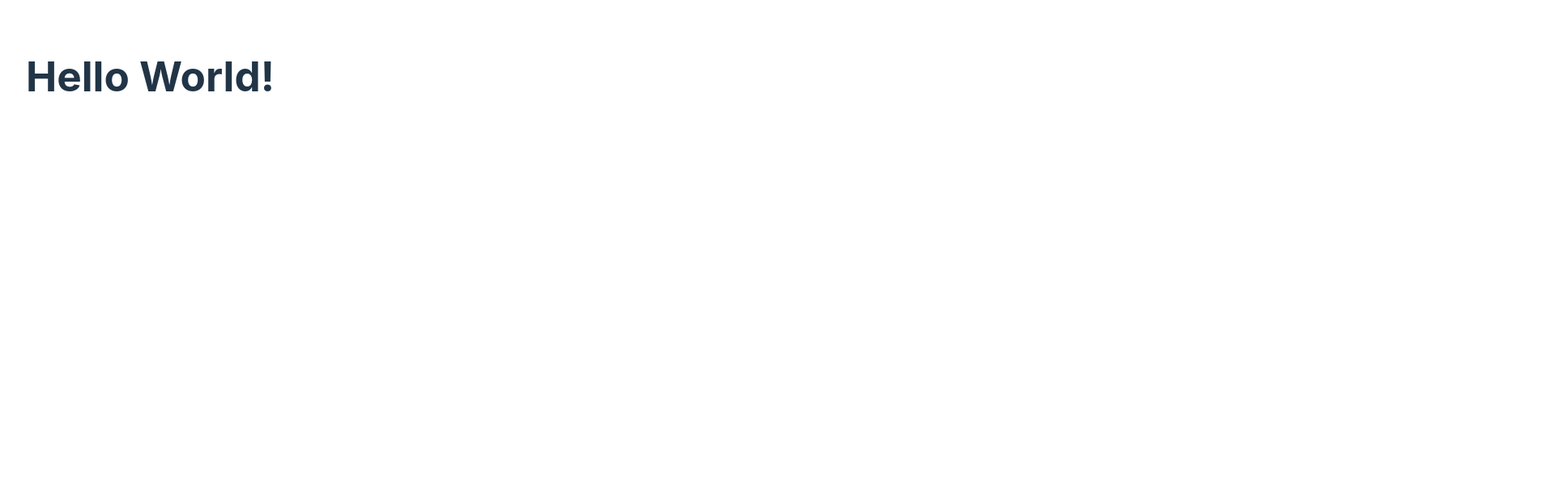
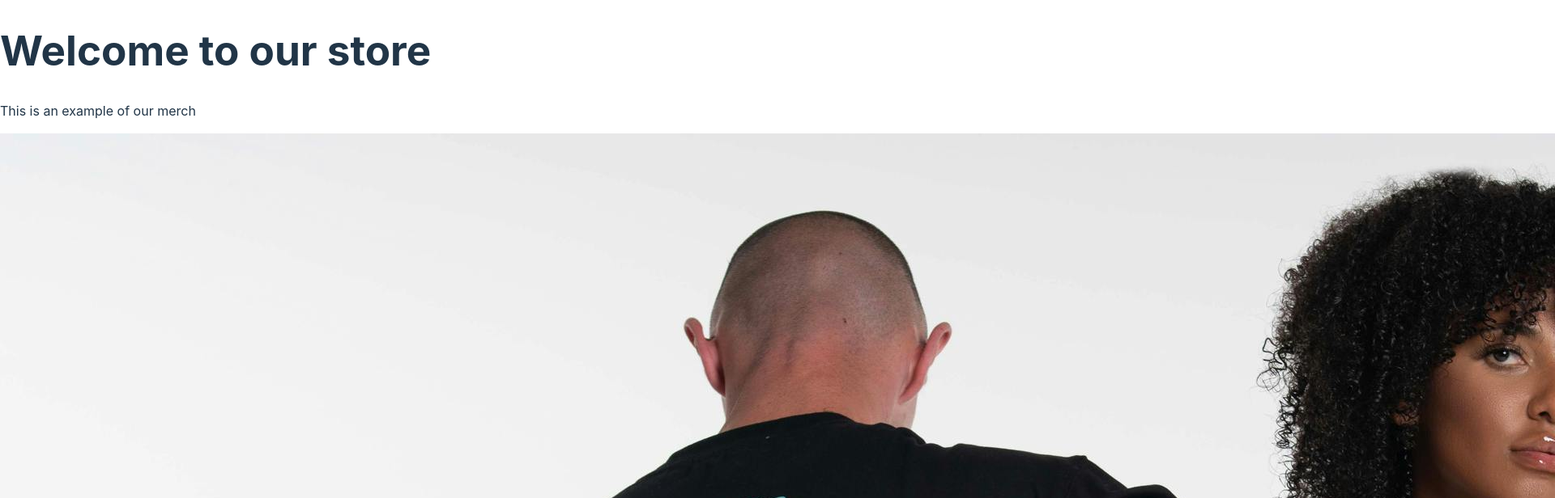
Before and after one commit to draczihper/react-app, a React (Vite) app: page / in a window 1280 px wide. Shown: the top 616 px of the page at 81% size, 1920 px wide, since content can reach past the window. Built offline with nearby package versions, Linux system fonts and the light colour scheme.

Commit message:
Add tailwind and merch component

```diff
--- a/package.json
+++ b/package.json
@@ -10,8 +10,10 @@
     "preview": "vite preview"
   },
   "dependencies": {
+    "@tailwindcss/vite": "^4.0.9",
     "react": "^19.0.0",
-    "react-dom": "^19.0.0"
+    "react-dom": "^19.0.0",
+    "tailwindcss": "^4.0.9"
   },
   "devDependencies": {
     "@eslint/js": "^9.19.0",
--- /dev/null
+++ b/src/Greeting.jsx
@@ -0,0 +1,5 @@
+function Greeting(){
+    return <h1>Welcome to our store</h1>
+}
+
+export default Greeting;
--- /dev/null
+++ b/src/Merch.jsx
@@ -0,0 +1,12 @@
+import merch from './assets/merch.jpg';
+
+function  Merch() {
+    return <div>
+        <p>This is an example of our merch</p>
+        <img src={merch} alt="" />
+
+    </div>
+
+}
+
+export { Merch }
--- a/src/main.jsx
+++ b/src/main.jsx
@@ -1,10 +1,12 @@
 import { StrictMode } from 'react'
 import { createRoot } from 'react-dom/client'
 import './index.css'
-import App from './App.jsx'
+import Greeting from './Greeting.jsx'
+import { Merch } from './Merch.jsx';
 
 createRoot(document.getElementById('root')).render(
   <StrictMode>
-    <App />
+    <Greeting />
+    <Merch />
   </StrictMode>
 )
```
Also changed, not shown: src/assets/merch.jpg (added), 1 other file (tests, documents, lock files or other folders).
